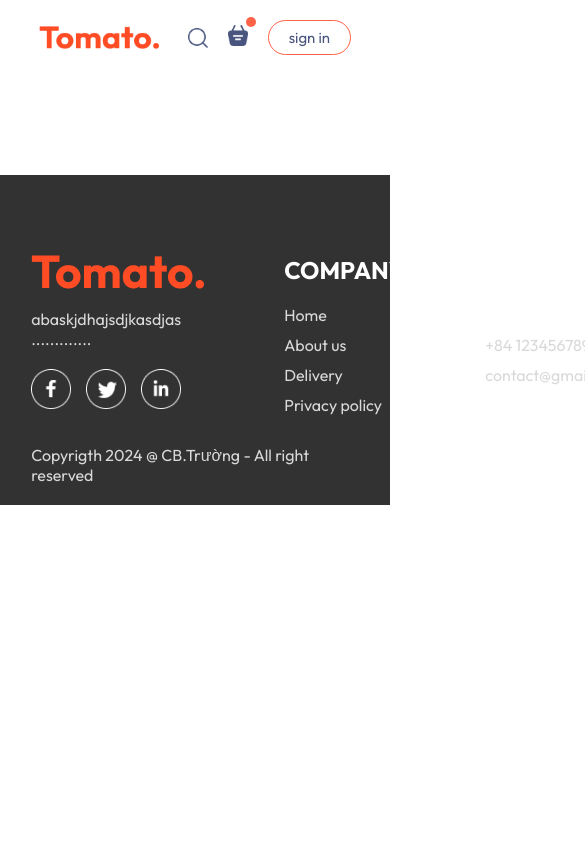
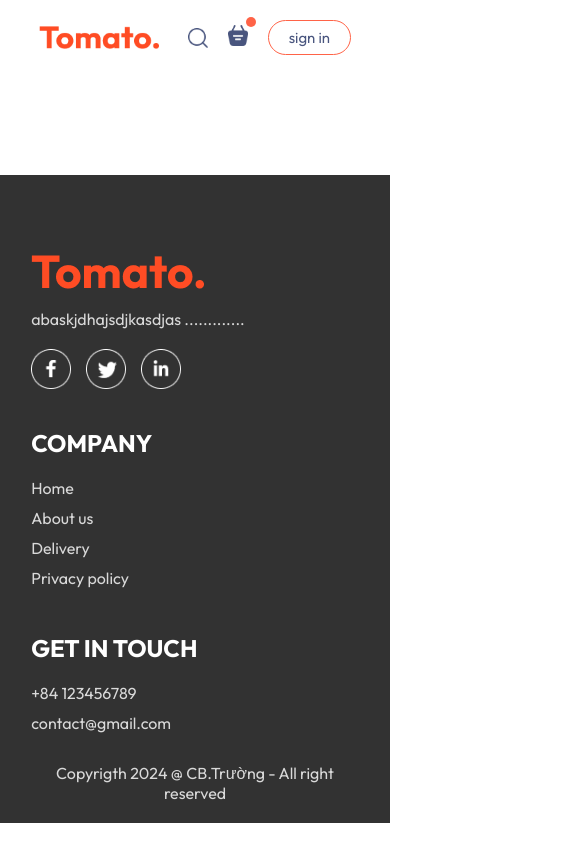
Before and after one commit to cbtruong/MERN-FoodDel, a React (Vite) app in the folder frontend/: page /order in a window 390 px wide. Shown: the top 844 px of the page, 585 px wide, since content can reach past the window. Built offline with nearby package versions, Linux system fonts and the light colour scheme.

Commit message:
feat(ui): responsive header,exploreMenu, footer component

```diff
--- a/frontend/src/components/ExploreMenu/ExploreMenu.css
+++ b/frontend/src/components/ExploreMenu/ExploreMenu.css
@@ -47,3 +47,9 @@
     border: 4px solid var(--primary-color);
     padding: 2px;
 }
+@media (max-width:1050px) {
+    .explore-menu-text{
+        max-width: 100%;
+        font-size: 14px;
+    }
+}
--- a/frontend/src/components/Footer/Footer.css
+++ b/frontend/src/components/Footer/Footer.css
@@ -45,3 +45,13 @@
     background-color: grey;
     border: none;
 }
+@media (max-width:750px) {
+    .footer-content{
+        display: flex;
+        flex-direction: column;
+        gap: 35px;
+    }
+    .footer-copyright{
+        text-align: center;
+    }
+}
--- a/frontend/src/components/Footer/Footer.jsx
+++ b/frontend/src/components/Footer/Footer.jsx
@@ -3,7 +3,7 @@
 import { assets } from '../../assets/assets';
 const Footer = () => {
   return (
-    <div className='footer'>
+    <div className='footer' id='footer'>
         <div className="footer-content">
             <div className="footer-content-left">
                 <img src={assets.logo} alt="" />
--- a/frontend/src/components/Header/Header.css
+++ b/frontend/src/components/Header/Header.css
@@ -34,3 +34,20 @@
     border-radius: 50px;
     cursor: pointer;
 }
+@media (max-width:1050px) {
+    .header-contents{
+        max-width: 45%;
+    }
+}
+@media (max-width:750px) {
+    .header-contents{
+        max-width: 65%;
+    }
+    .header-contents p{
+        display: none;
+    }
+    .header-contents button{
+        padding: 2vw 4vw;
+    }
+
+}
--- a/frontend/src/components/Navbar/Navbar.jsx
+++ b/frontend/src/components/Navbar/Navbar.jsx
@@ -1,6 +1,7 @@
 import './Navbar.css';
 import {assets} from '../../assets/assets.js';
 import { useState } from 'react';
+import { Link } from 'react-router-dom';
 
 const Navbar = () => {
 
@@ -9,10 +10,10 @@
     <div className='navbar'>
       <img src={assets.logo} className='logo' alt="" />
       <ul className="navbar-menu">
-        <li onClick={()=>setMenu('home')} className={menu === 'home'?"active":''}>home</li>
-        <li onClick={()=>setMenu('menu')} className={menu === 'menu'?"active":''}>menu</li>
-        <li onClick={()=>setMenu('mobile-app')} className={menu === 'mobile-app'?"active":''}>mobile-app</li>
-        <li onClick={()=>setMenu('contact-us')} className={menu === 'contact-us'?"active":''}>contact-us</li>
+        <Link to='/' onClick={()=>setMenu('home')} className={menu === 'home'?"active":''}>home</Link>
+        <a href='#explore-menu' onClick={()=>setMenu('menu')} className={menu === 'menu'?"active":''}>menu</a>
+        <a href='#app-download' onClick={()=>setMenu('mobile-app')} className={menu === 'mobile-app'?"active":''}>mobile-app</a>
+        <a href='#footer' onClick={()=>setMenu('contact-us')} className={menu === 'contact-us'?"active":''}>contact-us</a>
       </ul>
       <div className="navbar-right">
         <img src={assets.search_icon} alt="" />
--- a/frontend/src/index.css
+++ b/frontend/src/index.css
@@ -5,6 +5,7 @@
   padding: 0;
   box-sizing: border-box;
   font-family:"Outfit", sans-serif;
+  scroll-behavior: smooth;
 }
 :root{
   --gray-color:#49557e;
```
